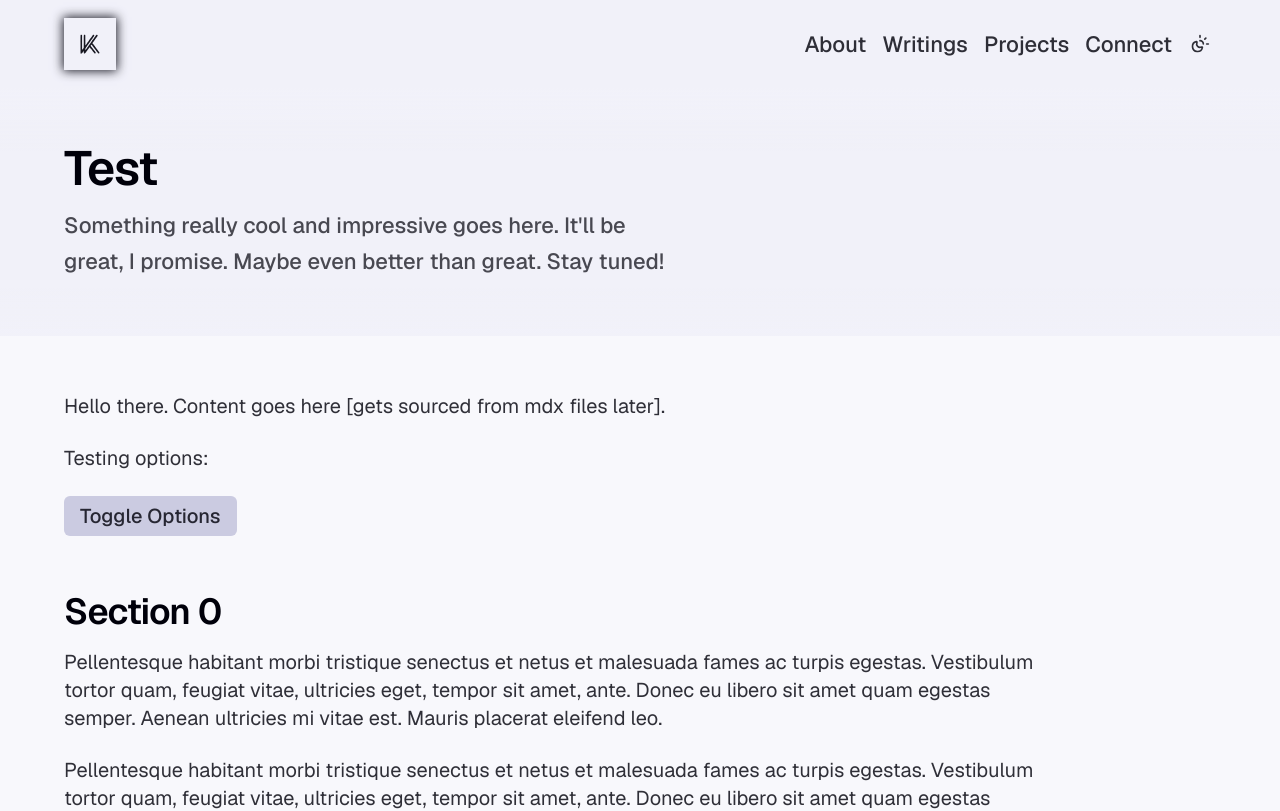
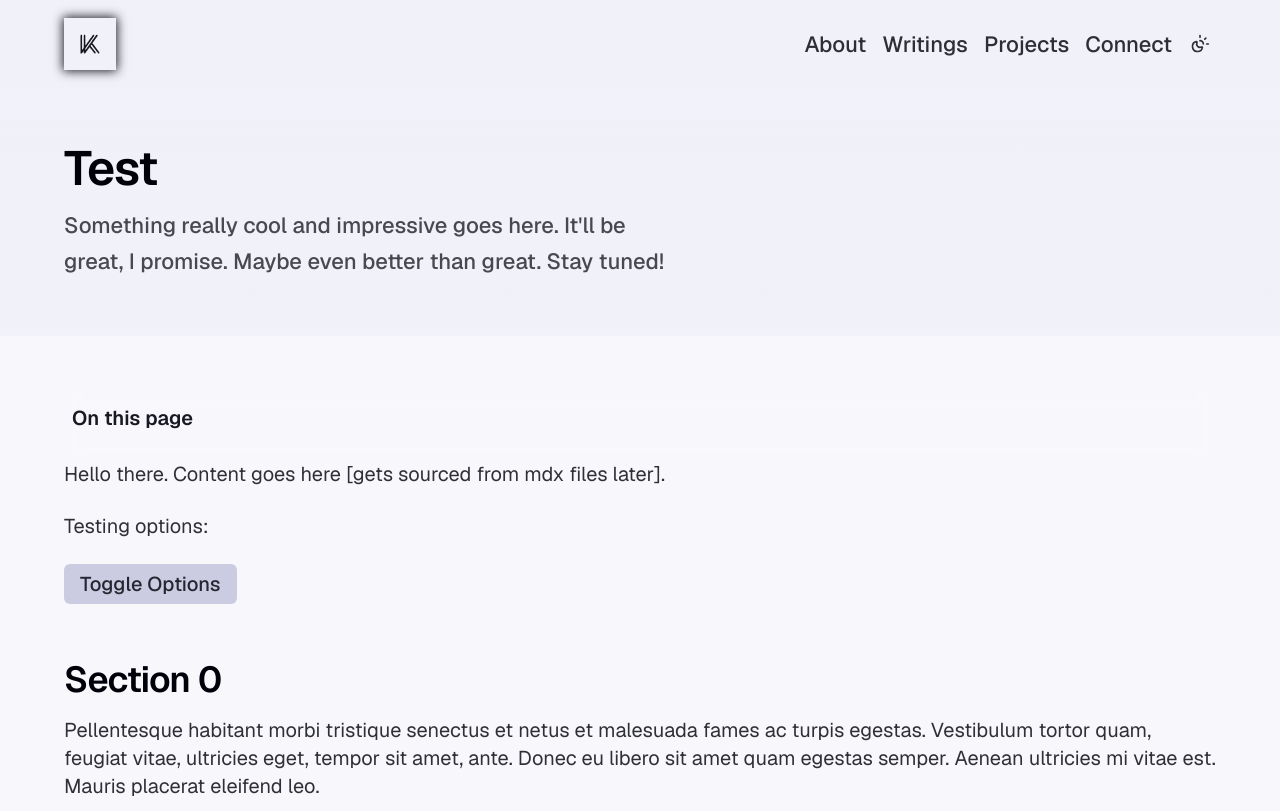
Before and after one commit to khinshankhan/www, a Next.js app: page / in a window 1280 px wide. Shown: the top 811 px of the page. Built offline with nearby package versions, Linux system fonts and the light colour scheme.

Commit message:
port over sidebar

```diff
--- a/src/app/globals.css
+++ b/src/app/globals.css
@@ -222,6 +222,22 @@
   }
 }
 
+.maxw-content-with-sidebar {
+  --sidebar-w: 100%;
+  --sidebar-gap: 0rem;
+  max-width: 100%;
+
+  @media (min-width: theme(--breakpoint-xl)) {
+    --sidebar-w: 17rem;
+    --sidebar-gap: 4rem;
+    max-width: calc(100% + var(--sidebar-gap) - var(--sidebar-w));
+  }
+  @media (min-width: theme(--breakpoint-2xl)) {
+    --sidebar-w: 18rem;
+    max-width: calc(100% + var(--sidebar-gap) - var(--sidebar-w));
+  }
+}
+
 @layer base {
   /* we define variables for light directly in :root in case the next-themes fails for some reason, could be a print setting */
   :root,
--- a/src/app/page.tsx
+++ b/src/app/page.tsx
@@ -7,6 +7,7 @@ import { H1, H2, Paragraph } from "@/components/design-system/primitives/text"
 import { SiteFooter } from "@/components/layout/site-footer"
 import { SiteHeader, siteHeaderHeight } from "@/components/layout/site-header"
 import { cn } from "@/lib/utils"
+import { WithSidebar } from "./with-sidebar"
 
 const title = "Test"
 const description =
@@ -14,38 +15,27 @@ const description =
 
 const tempSectionStyles = "flex flex-col md:flex-row md:items-center gap-2"
 
-function ArticleContent() {
+function TableOfContents() {
+  return (
+    <nav
+      aria-label="Table of contents"
+      className="prose rounded-lg px-2 py-3 backdrop-blur xl:-mt-3"
+    >
+      <H2 variant="h5" className="text-foreground mt-0">
+        On this page
+      </H2>
+    </nav>
+  )
+}
+
+function Content() {
   const [showOptions, setShowOptions] = useState(false)
   const [sectionsCount, setSectionCount] = useState(3)
   const [showImageOnEvenSections, setShowImageOnEvenSections] = useState(true)
   const [showImageOnEvenParagraphs, setShowImageOnEvenParagraphs] = useState(true)
 
   return (
-    <main className="z-1 relative isolate flex grow flex-col">
-      <article className="z-2 bg-background-1 relative isolate flex w-full grow flex-col items-center">
-        <header
-          className={cn(
-            "maxw-content top-(--h) -z-1 sticky flex w-full flex-col gap-4 pb-2 pt-14",
-            siteHeaderHeight
-          )}
-        >
-          <H1 className="text-balance">{title}</H1>
-          <Paragraph
-            variant="nav"
-            className="text-foreground-muted max-w-[75ch] leading-relaxed"
-            render={(props) => {
-              return <span {...props} />
-            }}
-          >
-            {description}
-          </Paragraph>
-        </header>
-
-        {/* acts as a fade effect to gradually introduce content and hide content */}
-        <EdgeFade direction="top" className="z-2 relative h-12" />
-
-        <div className="bg-background-2 z-2 relative isolate flex w-full grow flex-col items-center justify-center">
-          <div className="maxw-content relative w-full grow py-14">
+    <Fragment>
       <section aria-labelledby="introduction" className="prose">
         <H2 id="introduction" className="sr-only">
           Introduction
@@ -95,17 +85,17 @@ function ArticleContent() {
 
       {[...Array(sectionsCount).keys()].map((num) => (
         <section key={num} aria-labelledby={`section-${num}`} className="prose">
-                <H2 id={`section-${num}`} className="max-w-[75ch]">
+          <H2 id={`section-${num}`} className="">
             {`Section ${num}`}
           </H2>
 
           {[...Array(3).keys()].map((j) => (
             <Fragment key={j}>
-                    <Paragraph className="max-w-[75ch]">
-                      Pellentesque habitant morbi tristique senectus et netus et malesuada fames ac
-                      turpis egestas. Vestibulum tortor quam, feugiat vitae, ultricies eget, tempor
-                      sit amet, ante. Donec eu libero sit amet quam egestas semper. Aenean ultricies
-                      mi vitae est. Mauris placerat eleifend leo.
+              <Paragraph className="">
+                Pellentesque habitant morbi tristique senectus et netus et malesuada fames ac turpis
+                egestas. Vestibulum tortor quam, feugiat vitae, ultricies eget, tempor sit amet,
+                ante. Donec eu libero sit amet quam egestas semper. Aenean ultricies mi vitae est.
+                Mauris placerat eleifend leo.
               </Paragraph>
 
               {(num % 2 !== 0) === showImageOnEvenSections &&
@@ -117,7 +107,7 @@ function ArticleContent() {
                       alt="Grapefruit slice atop a pile of other slices"
                     />
 
-                          <figcaption className="text-foreground-muted flex max-w-[55ch] flex-col items-center gap-2 text-sm">
+                    <figcaption className="text-foreground-muted flex flex-col items-center gap-2 text-sm">
                       <Paragraph className="">Figure of Orange</Paragraph>
                       <Paragraph>Orange you glad?</Paragraph>
                     </figcaption>
@@ -127,6 +117,42 @@ function ArticleContent() {
           ))}
         </section>
       ))}
+    </Fragment>
+  )
+}
+
+function ArticleContent() {
+  return (
+    <main className="z-1 relative isolate flex grow flex-col">
+      <article className="z-2 bg-background-1 relative isolate flex w-full grow flex-col items-center">
+        <header
+          className={cn(
+            "maxw-content top-(--h) -z-1 sticky flex w-full flex-col gap-4 pb-2 pt-14",
+            siteHeaderHeight
+          )}
+        >
+          <H1 className="text-balance">{title}</H1>
+          <Paragraph
+            variant="nav"
+            className="text-foreground-muted max-w-[75ch] leading-relaxed"
+            render={(props) => {
+              return <span {...props} />
+            }}
+          >
+            {description}
+          </Paragraph>
+        </header>
+
+        {/* acts as a fade effect to gradually introduce content and hide content */}
+        <EdgeFade direction="top" className="z-2 relative h-12" />
+
+        <div className="bg-background-2 z-2 relative isolate flex w-full grow flex-col items-center justify-center">
+          <div className="maxw-content relative w-full grow py-14">
+            <WithSidebar sidebar={<TableOfContents />} direction="right">
+              <div className="min-w-full">
+                <Content />
+              </div>
+            </WithSidebar>
           </div>
         </div>
       </article>
--- /dev/null
+++ b/src/app/with-sidebar.tsx
@@ -0,0 +1,55 @@
+"use client"
+
+import React from "react"
+import { siteHeaderHeight } from "@/components/layout/site-header"
+import { cn } from "@/lib/utils"
+
+export interface WithSidebarProps {
+  direction?: "left" | "right"
+  sidebar?: React.ReactNode
+  className?: string
+  sidebarClassName?: string
+
+  children: React.ReactNode
+}
+
+// NOTE: children should leverage the min-w-full class to ensure it fills the width of the container rather than
+// allowing it to be constrained by the sidebar width
+export function WithSidebar({
+  direction = "right",
+  sidebar,
+  className = "",
+  sidebarClassName = "",
+  children,
+}: WithSidebarProps) {
+  return (
+    <div
+      className={cn(
+        sidebar && "maxw-content-with-sidebar",
+        "flex w-full flex-col xl:justify-end",
+        direction === "left" ? "xl:ml-auto xl:flex-row" : "xl:mr-auto xl:flex-row-reverse",
+        className
+      )}
+      style={{ gap: sidebar ? "var(--sidebar-gap)" : undefined }}
+    >
+      {sidebar && (
+        <aside
+          className={cn(
+            "top-(--h) sticky z-50 w-full xl:self-start",
+            sidebarClassName,
+            siteHeaderHeight
+          )}
+          style={{
+            minWidth: "var(--sidebar-w)",
+            maxWidth: "var(--sidebar-w)",
+            top: "calc(var(--h) + 56px)",
+          }}
+        >
+          {sidebar}
+        </aside>
+      )}
+
+      {children}
+    </div>
+  )
+}
```
Lines whose indentation alone changed are shown as unchanged.
